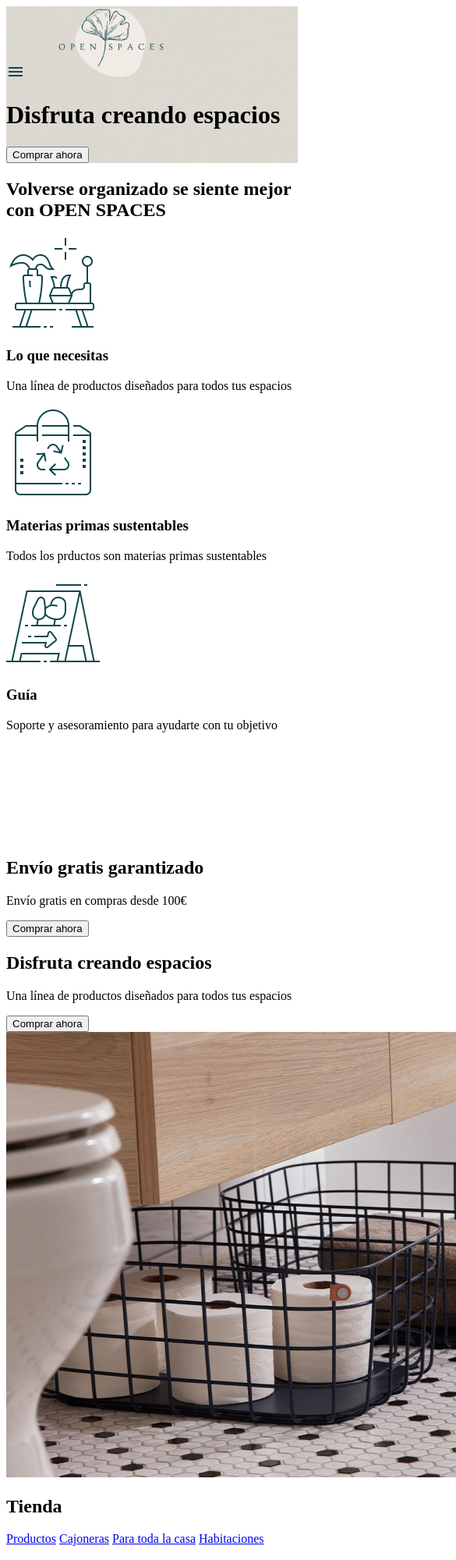
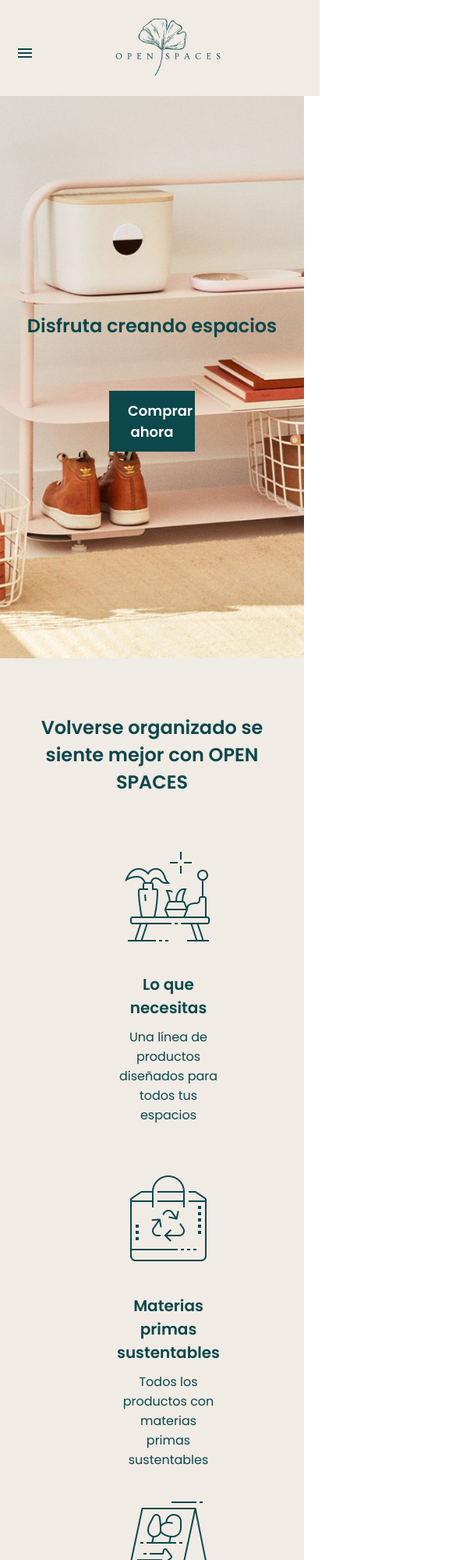
Before and after one commit to Adalab/modulo-1-evaluacion-final-BelenCB, a plain HTML site: page index.html in a window 390 px wide. Shown: the top 2000 px of the page at 78% size, 585 px wide, since content can reach past the window. Drawn offline with Linux system fonts and the light colour scheme.

Commit message:
hecha maquetación CSS

```diff
--- a/index.html
+++ b/index.html
@@ -6,60 +6,100 @@
     <title>Open Spaces</title>
     <link rel="icon" href="./assets/images/logo.png" type="image/png">
     <link rel="stylesheet" href="style.css" />
+    <link rel="preconnect" href="https://fonts.googleapis.com">
+    <link rel="preconnect" href="https://fonts.gstatic.com" crossorigin>
+    <link href="https://fonts.googleapis.com/css2?family=Poppins:ital,wght@0,100;0,200;0,300;0,400;0,500;0,600;0,700;0,800;0,900;1,100;1,200;1,300;1,400;1,500;1,600;1,700;1,800;1,900&display=swap" rel="stylesheet">
 </head>
 <body>
-    <header class="header">
+    <header class="header" id="start">
+        <div class="top-header">
+            <div class="menu-hamburger">
+                <a href="https://adalab.es/">
                     <img src= "./assets/images/menu-hamburger.png" alt="icono de menú">
+                </a>
+            </div>
+            <div class="logo">
                 <img src="./assets/images/logo.png" alt="logo de Open Spaces" >
-        <h1>Disfruta creando espacios</h1>
-        <button>Comprar ahora</button>
+            </div>
+        </div>
+        <h1 class="main-title">Disfruta creando espacios</h1>
+        <button class="button-buy-1">
+            <a href="https://adalab.es/" target="_blank">Comprar ahora</a>
+        </button>
     </header>
 
-    <section>
-        <h2>Volverse organizado se siente mejor con OPEN SPACES</h2>
+    <section class="benefits-section">
+        <h2 class="benefits-title">Volverse organizado se siente mejor con OPEN SPACES</h2>
+        <div class="benefits-container">
+            <div class="benefit-1">
+                <div class="benefit-icon">
                     <img src="./assets/images/icon_1.png" alt="icono de una mesa con varios jarrones encima" >
-        <h3>Lo que necesitas</h3>
-        <p>Una línea de productos diseñados para todos tus espacios</p>
+                </div>
+                <h3 class="benefit-subtitle">Lo que necesitas</h3>
+                <p class="benefit-paragraph">Una línea de productos diseñados para todos tus espacios</p>
+            </div>
+            <div class="benefit-2">
+                <div class="benefit-icon">
                     <img src="./assets/images/Biodegradable bag.png" alt="icono de una bolsa de reciclaje" >
-        <h3>Materias primas sustentables</h3>
-        <p>Todos los prductos son materias primas sustentables</p>
+                </div>
+                <h3 class="benefit-subtitle">Materias primas sustentables</h3>
+                <p class="benefit-paragraph">Todos los productos con materias primas sustentables</p>
+            </div>
+            <div class="benefit-3">
+                <div class="benefit-icon">
                     <img src="./assets/images/Park.png" alt="icono de un cartel que indica la dirección de un parque a la derecha" >
-        <h3>Guía</h3>
-        <p>Soporte y asesoramiento para ayudarte con tu objetivo</p>
+                </div>
+                <h3 class="benefit-subtitle">Guía</h3>
+                <p class="benefit-paragraph">Soporte y asesoramiento para ayudarte con tu objetivo</p>
+            </div>
+        </div>
     </section>
 
-    <section>
+    <section class="shipment-section">
         <img src="./assets/images/go_6.png" alt="icono de una furgoneta de transporte" >
-        <h2>Envío gratis garantizado</h2>
+        <h2 class="shipment-title">Envío gratis garantizado</h2>
         <p>Envío gratis en compras desde 100€</p>
-        <button>Comprar ahora</button>
+        <button class="button-buy-2">
+            <a href="https://adalab.es/" target="_blank">Comprar ahora</a>
+        </button>
     </section>
 
-    <section>
-        <h2>Disfruta creando espacios</h2>
-        <p>Una línea de productos diseñados para todos tus espacios</p>
-        <button>Comprar ahora</button>
+    <section class="enjoy-section">
+        <h2 class="enjoy-title">Disfruta creando espacios</h2>
+        <p class="enjoy-paragraph">Una línea de productos diseñados para todos tus espacios</p>
+        <button class="button-buy-1">
+            <a href="https://adalab.es/" target="_blank">Comprar ahora</a>
+        </button>
         <img src="./assets/images/creando-espacios.jpg" alt="detalle de un cuarto de baño con dos cestas en el suelo con papel higiénico y toallas, y una papelera al fondo" >
     </section>
 
-    <footer>
-        <h2>Tienda</h2>
-            <a href="https://adalab.es/">Productos</a>
-            <a href="https://adalab.es/">Cajoneras</a>
-            <a href="https://adalab.es/">Para toda la casa</a>
-            <a href="https://adalab.es/">Habitaciones</a>
-        <h2>Nosotros</h2>
-            <a href="https://adalab.es/">Nuestra guía</a>
-            <a href="https://adalab.es/">Nuestro diseño</a>
-            <a href="https://adalab.es/">Nuestra historia</a>
-            <a href="https://adalab.es/">Ayuda</a>
-        <h2>Contacto</h2>
-            <p>ayuda@openspaces.com</p>
-            <p>Socios</p>
-        <img src="./assets/images/brand-linked-in.png" href="https://www.linkedin.com/" alt="icono Linkedin" >
+    <footer class="footer">
+        <div class="footer-section">
+            <h3 class="footer-title">Tienda</h3>
+                <a class="footer-link" href="https://adalab.es/">Productos</a>
+                <a class="footer-link" href="https://adalab.es/">Cajoneras</a>
+                <a class="footer-link" href="https://adalab.es/">Para toda la casa</a>
+                <a class="footer-link" href="https://adalab.es/">Habitaciones</a>
+        </div>
+        <div class="footer-section">
+            <h3 class="footer-title">Nosotros</h3>
+                <a class="footer-link" href="https://adalab.es/">Nuestra guía</a>
+                <a class="footer-link" href="https://adalab.es/">Nuestro diseño</a>
+                <a class="footer-link" href="https://adalab.es/">Nuestra historia</a>
+                <a class="footer-link" href="https://adalab.es/">Ayuda</a>
+        </div>
+        <h3 class="footer-title">Contacto</h3>
+            <p>ayuda@openspaces.com <br/> Socios</p>
+        <div class="social-icons">
+            <img src="./assets/images/brand-linked-in.png" alt="icono Linkedin" >
             <img src="./assets/images/brand-instagram.png" alt="icono Instagram" >
             <img src="./assets/images/brand-twitter.png" alt="icono Twitter" >
+        </div>
+        <div class="go-up">
+            <a href="#start">
                 <img src="./assets/images/arrow-short-up.png" alt="icono flecha hacia arriba" >
+            </a>
+        </div>
     </footer>
 
 </body>
--- a/style.css
+++ b/style.css
@@ -1,3 +1,180 @@
+html {
+  scroll-behavior: smooth;
+}
+
+body {
+    margin: 0;
+    font-family: "Poppins";
+}
+
 .header {
+    height: 100vh;
+    text-align: center;
+    color: #0c474b;
     background-image: url(./assets/images/header.jpg);
+    background-size: cover;
+    background-repeat: no-repeat;
+    background-position: center;
+    display: flex;
+    flex-direction: column;
 }
+
+.top-header {
+    width: 100vw;
+    background-color: #f0ebe5;
+    padding-top: 20px;
+    padding-left: 20px;
+    display: flex;
+    justify-content: center;
+    align-items: center;
+    position: fixed;
+}
+
+.menu-hamburger {
+    position: absolute;
+    left: 20px;
+}
+
+.main-title {
+    font-size: 24px;
+    font-weight: 600;
+    margin-top: 400px;
+}
+
+.button-buy-1 {
+    background-color: #0c474b;
+    color: white;
+    border: none;
+    padding: 12px 24px;
+    margin: 50px 140px 100px 140px;
+    font-family: "Poppins";
+    font-size: 18px;
+    font-weight: 600;
+}
+
+.button-buy-1 > a {
+    color: white;
+    text-decoration: none;
+}
+
+.button-buy-1 > a:hover {
+    color: #ff975a
+}
+
+.benefits-section {
+    background-color: #f0ebe5;
+    color: #0c474b;
+    text-align: center;
+    padding-bottom: 20px;
+    padding-top: 1px;
+}
+
+.benefits-title {
+    font-size: 24px;
+    font-weight: 600;
+    padding: 50px;
+}
+
+.benefits-container {
+    display: grid;
+    grid-template-columns: 1fr;
+    grid-template-rows: 1fr 1fr 1fr;
+}
+
+.benefit-subtitle {
+    font-size: 20px;
+    font-weight: 600;
+    margin: 30px 150px 0 150px;
+}
+
+.benefit-paragraph {
+    font-size: 16px;
+    margin: 10px 150px 30px 150px;
+}
+
+.shipment-section {
+    background-color: #ff975a;
+    color: white;
+    text-align: center;
+    padding: 60px;
+}
+
+.shipment-title {
+    font-size: 24px;
+    font-weight: 600;
+}
+
+.button-buy-2 {
+    background-color: transparent;
+    color: white;
+    font-family: "Poppins";
+    border: none;
+    margin-top: 25px;
+    font-size: 18px;
+    font-weight: 600;
+}
+
+.button-buy-2:hover {
+    font-size: 24px;
+}
+
+.button-buy-2 > a {
+    color: white;
+    text-decoration: underline;
+    text-decoration-color: #f0ebe5;
+    text-decoration-thickness: 2px;
+}
+
+.enjoy-section {
+    background-color: #f0ebe5;
+    color: #0c474b;
+    text-align: center;
+    padding-top: 80px;
+    display: flex;
+    flex-direction: column;
+}
+
+.enjoy-title {
+    font-size: 24px;
+    font-weight: 600;
+}
+
+.enjoy-paragraph {
+    font-size: 16px;
+    margin-left: 30px;
+    margin-right: 30px;
+}
+
+.footer {
+    background-color: #0c474b;
+    color: #b6c8c9;
+    padding: 50px 100px 0 180px;
+}
+
+.footer-section {
+    display: flex;
+    flex-direction: column;
+}
+
+.footer-title {
+    font-size: 20px;
+    font-weight: 600;
+}
+
+.footer-link {
+    color: #b6c8c9;
+    text-decoration: none;
+}
+
+.social-icons {
+    display: flex;
+    gap: 12px;
+}
+
+.go-up {
+    margin-top: 50px;
+    margin-left:280px;
+    padding-bottom: 15px;
+    display: flex;
+    justify-content: flex-end;
+}
```
Lines whose indentation alone changed are shown as unchanged.
